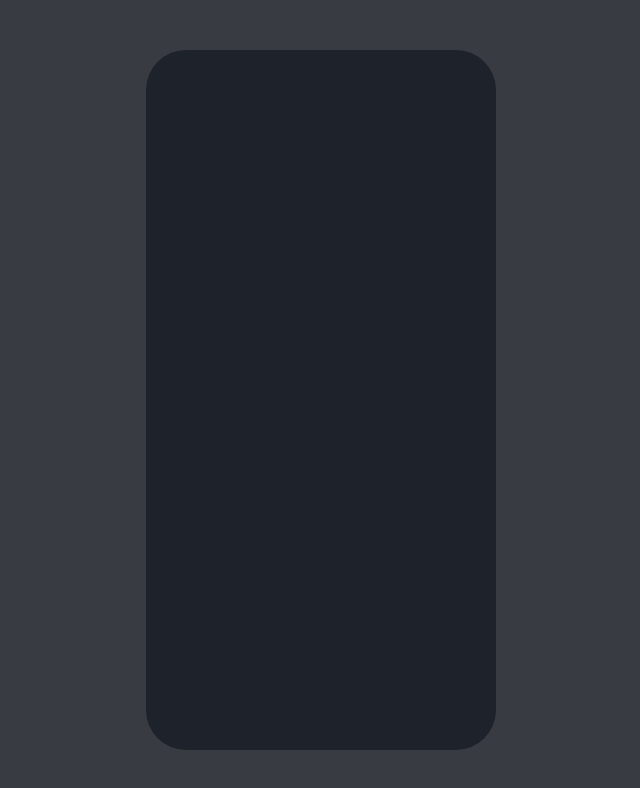
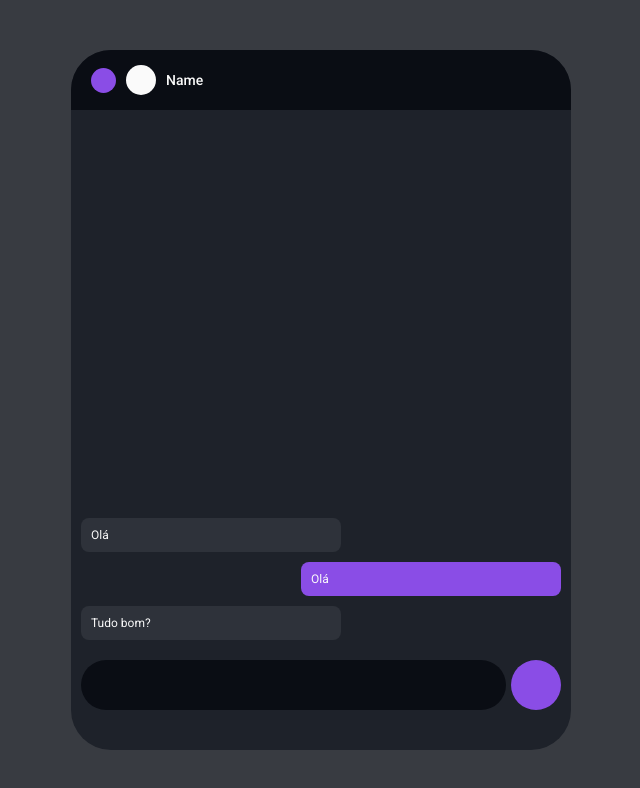
Before and after one commit to levysantiago/text-me, a React (Create React App) app: page /chat in a window 1280 px wide. Before the commit this address had no page. Shown: the top 788 px of the page, without its empty margins (319-959 px from the left). Built offline with nearby package versions, Linux system fonts and the light colour scheme.

Commit message:
feat: starting chat page

```diff
--- a/src/components/MessageItem/styles.tsx
+++ b/src/components/MessageItem/styles.tsx
@@ -21,10 +21,11 @@ export const ProfileImage = styled.div`
 `;
 
 export const ContentContainer = styled.div`
-  width: 80%;
+  width: 100%;
   display: flex;
   flex-direction: column;
   gap: 5px;
+  flex: 1;
 `;
 
 export const ContactName = styled.span`
@@ -43,7 +44,7 @@ export const MessagePreview = styled.span`
   text-overflow: ellipsis;
   white-space: nowrap;
   overflow: hidden;
-  width: 250px;
+  width: 200px;
 `;
 
 export const Time = styled.span`
--- /dev/null
+++ b/src/pages/Chat/index.tsx
@@ -0,0 +1,51 @@
+import {
+  BackIcon,
+  ChatMessagesContainer,
+  ContactName,
+  Container,
+  Header,
+  InputMessage,
+  InputMessageContainer,
+  MessageBlock,
+  MessageBlockContainer,
+  MessageBlockContent,
+  ProfileImage,
+  SendIcon,
+} from "./styles";
+
+export function Chat() {
+  return (
+    <Container>
+      <Header>
+        <BackIcon />
+        <ProfileImage />
+        <ContactName>Name</ContactName>
+      </Header>
+
+      <ChatMessagesContainer>
+        <MessageBlockContainer>
+          <MessageBlock>
+            <MessageBlockContent>Olá</MessageBlockContent>
+          </MessageBlock>
+        </MessageBlockContainer>
+
+        <MessageBlockContainer isUserMessage>
+          <MessageBlock>
+            <MessageBlockContent>Olá</MessageBlockContent>
+          </MessageBlock>
+        </MessageBlockContainer>
+
+        <MessageBlockContainer>
+          <MessageBlock>
+            <MessageBlockContent>Tudo bom?</MessageBlockContent>
+          </MessageBlock>
+        </MessageBlockContainer>
+      </ChatMessagesContainer>
+
+      <InputMessageContainer>
+        <InputMessage />
+        <SendIcon />
+      </InputMessageContainer>
+    </Container>
+  );
+}
--- /dev/null
+++ b/src/pages/Chat/styles.tsx
@@ -0,0 +1,114 @@
+import styled from "styled-components";
+
+interface IChatProps {
+  isUserMessage?: boolean;
+}
+
+export const Container = styled.div`
+  width: 100%;
+  height: 95%;
+  padding: 30px 0px 0px 0px;
+`;
+
+export const Header = styled.div`
+  background-color: #0a0d14;
+  padding: 15px 20px;
+  position: absolute;
+  top: 0px;
+  left: 0px;
+  right: 0px;
+  border-radius: 40px 40px 0px 0px;
+  display: flex;
+  align-items: center;
+  gap: 10px;
+`;
+
+export const BackIcon = styled.div`
+  width: 25px;
+  height: 25px;
+  background-color: #8a4de6;
+  border-radius: 100%;
+`;
+
+export const ProfileImage = styled.div`
+  width: 30px;
+  height: 30px;
+  background-color: #fafafa;
+  border-radius: 100%;
+`;
+
+export const ContactName = styled.span`
+  font-family: Roboto, sans-serif;
+  font-weight: 500;
+  font-size: 14px;
+  color: #fafafa;
+`;
+
+export const InputMessageContainer = styled.div`
+  display: flex;
+  height: 80px;
+  border-radius: 0px 0px 40px 40px;
+  background-color: transparent;
+  padding: 0px 10px;
+  gap: 5px;
+  align-items: center;
+`;
+
+export const InputMessage = styled.input`
+  background-color: #0a0d14;
+  flex: 1;
+  width: 100%;
+  height: 40px;
+  border: none;
+  border-radius: 100px;
+  padding: 5px 20px;
+  font-family: Roboto, sans-serif;
+  font-weight: 400;
+  font-size: 14px;
+  color: #fafafa;
+`;
+
+export const SendIcon = styled.div`
+  width: 50px;
+  height: 50px;
+  background-color: #8a4de6;
+  border-radius: 100%;
+`;
+
+// CHAT MESSAGES
+
+export const ChatMessagesContainer = styled.div`
+  display: flex;
+  flex-direction: column;
+  height: 88%;
+  width: 100%;
+  justify-content: flex-end;
+`;
+
+export const MessageBlock = styled.div`
+  width: 50%;
+  padding: 10px;
+  background-color: #8a4de6;
+  border-radius: 8px;
+  display: flex;
+  align-items: center;
+`;
+
+export const MessageBlockContent = styled.span`
+  font-family: Roboto, sans-serif;
+  font-weight: 400;
+  font-size: 12px;
+  color: #fafafa;
+`;
+
+export const MessageBlockContainer = styled.div(
+  (props: IChatProps) => `
+  display: flex;
+  padding: 5px 10px;
+  justify-content: ${props.isUserMessage ? "flex-end" : "flex-start"};
+
+  ${MessageBlock}{
+    background-color: ${props.isUserMessage ? "#8a4de6" : "#2e323a"};
+  }
+`
+);
--- a/src/routes.tsx
+++ b/src/routes.tsx
@@ -1,10 +1,12 @@
 import { BrowserRouter, Route, Routes } from "react-router-dom";
+import { Chat } from "./pages/Chat";
 import Home from "./pages/Home";
 
 export const MyRoutes = (
   <BrowserRouter>
     <Routes>
       <Route path="/" element={<Home />} />
+      <Route path="/chat" element={<Chat />} />
     </Routes>
   </BrowserRouter>
 );
--- a/src/templates/WebsiteContainer/styles.tsx
+++ b/src/templates/WebsiteContainer/styles.tsx
@@ -3,17 +3,21 @@ import styled from "styled-components";
 export const Container = styled.div`
   display: flex;
   justify-content: center;
-  align-items: center;
   position: absolute;
   inset: 0px;
+  padding: 50px 0px;
 `;
 
 export const Main = styled.main`
-  width: 350px;
+  width: 60%;
+  min-width: 350px;
+  max-width: 500px;
   height: 80vh;
+  min-height: 600px;
   background-color: #1e222a;
   border-radius: 40px;
   padding: 30px 0px;
+  position: relative;
 
   @media (max-width: 450px) {
     width: 100%;
```
